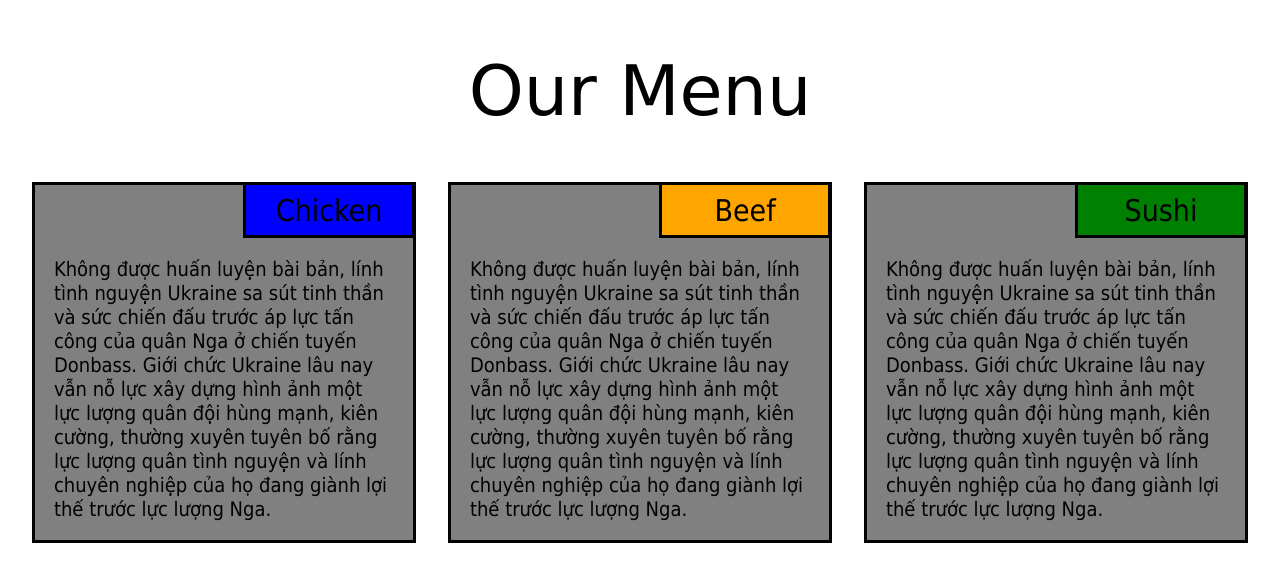
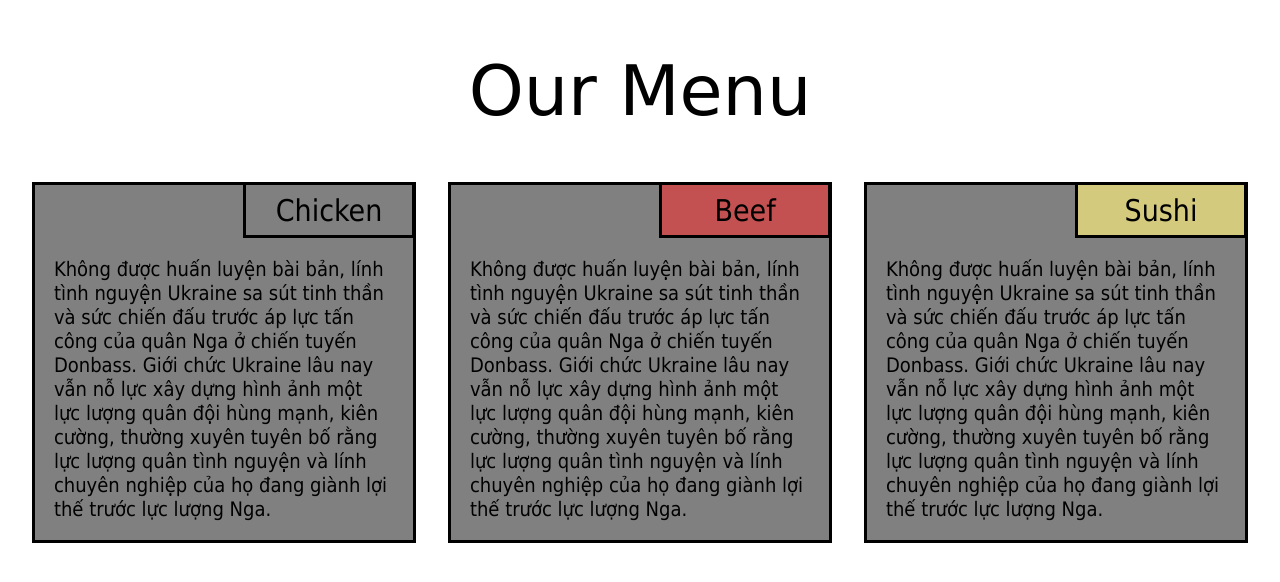
Before and after one commit to thav2003/coursera-test, a plain HTML site: page module2-solution/index.html in a window 1280 px wide. Drawn offline with Linux system fonts and the light colour scheme.

Commit message:
Update index.css

```diff
--- a/module2-solution/index.css
+++ b/module2-solution/index.css
@@ -38,13 +38,13 @@
     border-top: none;
 }
 #Chicken {
-    background-color:blue;
+    background-color:#f17f7;
 }
 #Beef {
-    background-color:rgb(255, 165, 0);
+    background-color:#d14848d5;
 }
 #Sushi {
-    background-color:green;
+    background-color:rgb(211, 202, 125);
 }
 .section-body{
 
```
